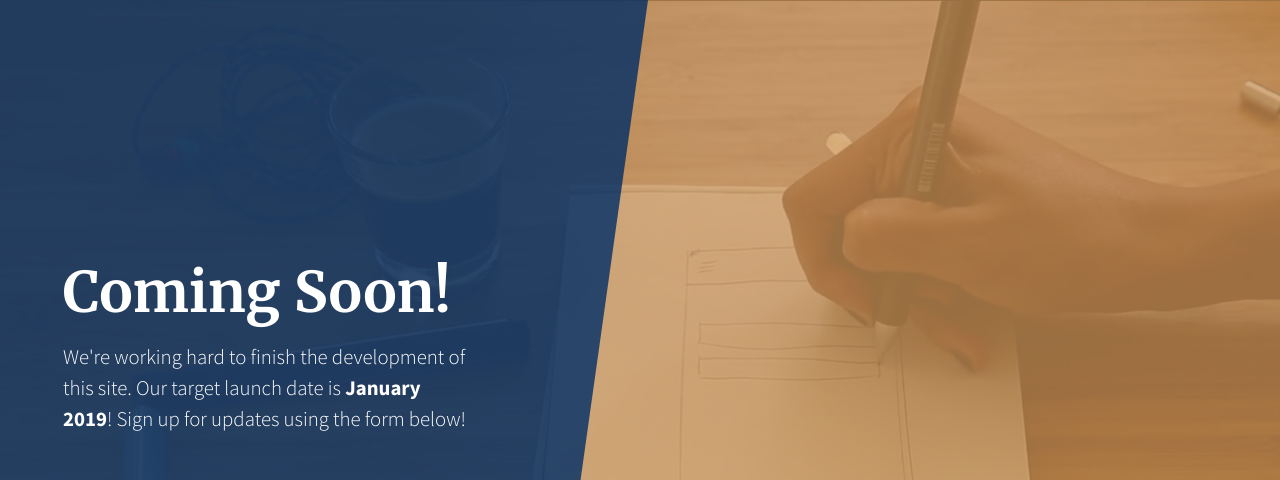
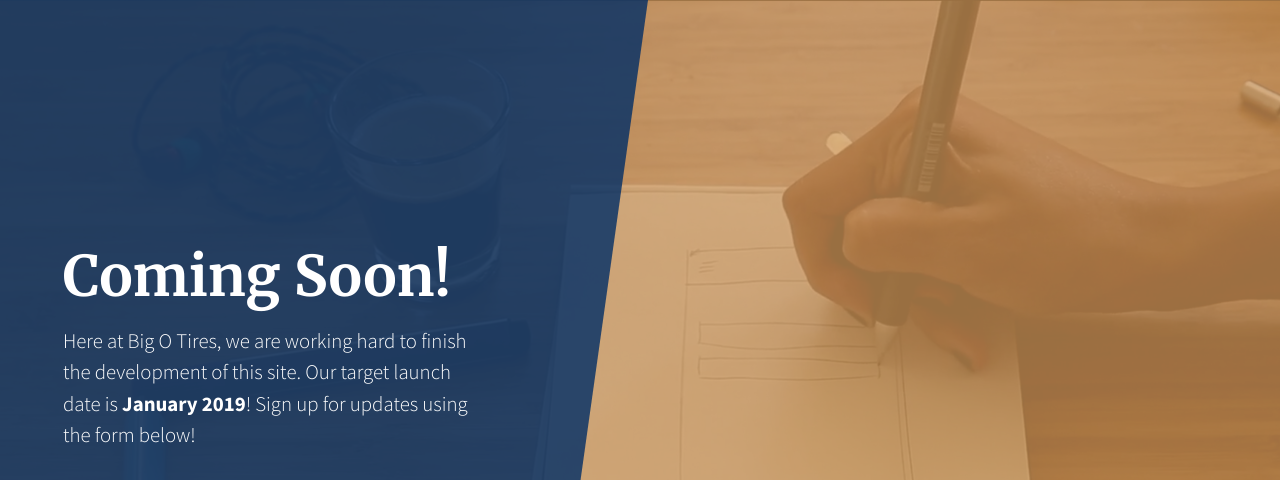
Before and after one commit to edson1115/edson1115.github.io, a website: page index.html in a window 1280 px wide. Shown: the top 480 px of the page. Drawn offline with Linux system fonts and the light colour scheme.

Commit message:
Update index.html

```diff
--- a/index.html
+++ b/index.html
@@ -34,7 +34,7 @@
           <div class="col-12 my-auto">
             <div class="masthead-content text-white py-5 py-md-0">
               <h1 class="mb-3">Coming Soon!</h1>
-              <p class="mb-5">We're working hard to finish the development of this site. Our target launch date is
+              <p class="mb-5">Here at Big O Tires, we are working hard to finish the development of this site. Our target launch date is
                 <strong>January 2019</strong>! Sign up for updates using the form below!</p>
               <div class="input-group input-group-newsletter">
                 <input type="email" class="form-control" placeholder="Enter email..." aria-label="Enter email..." aria-describedby="basic-addon">
```
